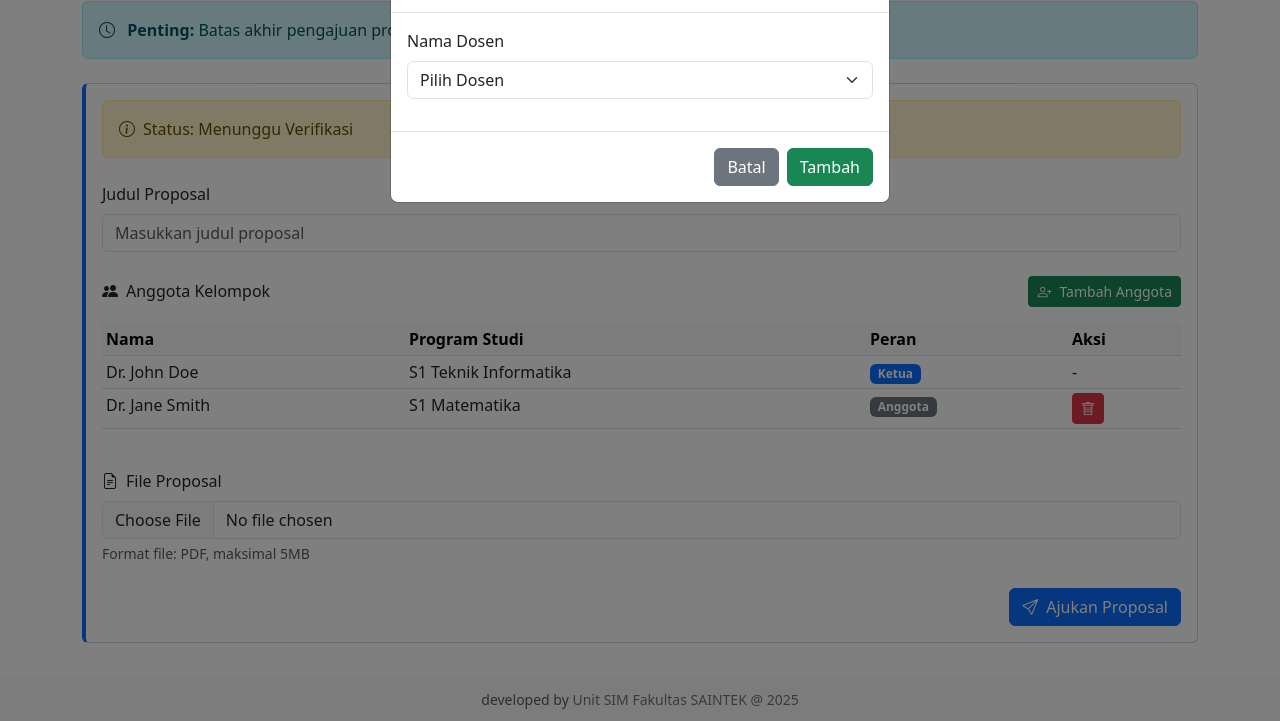
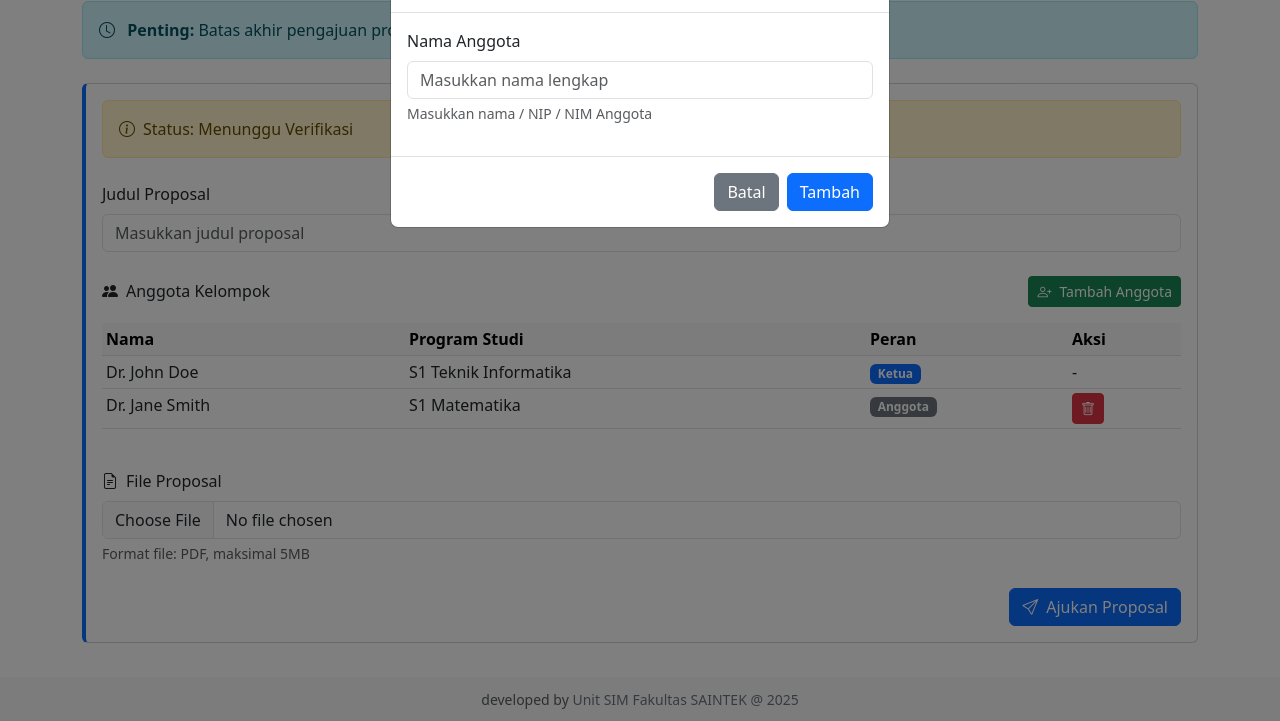
Before and after one commit to HalviRahman/simcdp, a plain HTML site: page dosen/proposal.html in a window 1280 px wide. Both pictures are taken after a click on the button "Tambah Anggota". Shown: the part 79-800 px from the top of the page. Drawn offline with nearby package versions, Linux system fonts and the light colour scheme.

Commit message:
fixing dosen

```diff
--- a/dosen/proposal.html
+++ b/dosen/proposal.html
@@ -63,7 +63,7 @@
                     <div class="mb-4">
                         <div class="d-flex justify-content-between align-items-center mb-3">
                             <h6 class="mb-0"><i class="bi bi-people-fill me-2"></i>Anggota Kelompok</h6>
-                            <button type="button" class="btn btn-success btn-sm" data-bs-toggle="modal" data-bs-target="#anggotaModal">
+                            <button type="button" class="btn btn-success btn-sm" data-bs-toggle="modal" data-bs-target="#tambahAnggotaModal">
                                 <i class="bi bi-person-plus me-2"></i>Tambah Anggota
                             </button>
                         </div>
@@ -117,8 +117,8 @@
         </div>
     </div>
 
-    <!-- Anggota Modal -->
-    <div class="modal fade" id="anggotaModal" tabindex="-1">
+    <!-- Modal Tambah Anggota -->
+    <div class="modal fade" id="tambahAnggotaModal" tabindex="-1">
         <div class="modal-dialog">
             <div class="modal-content">
                 <div class="modal-header">
@@ -128,18 +128,15 @@
                 <div class="modal-body">
                     <form>
                         <div class="mb-3">
-                            <label class="form-label">Nama Dosen</label>
-                            <select class="form-select" required>
-                                <option value="" selected disabled>Pilih Dosen</option>
-                                <option>Dr. Jane Smith</option>
-                                <option>Dr. Bob Wilson</option>
-                            </select>
+                            <label class="form-label">Nama Anggota</label>
+                            <input type="text" class="form-control" placeholder="Masukkan nama lengkap" required>
+                            <div class="form-text">Masukkan nama / NIP / NIM Anggota</div>
                         </div>
                     </form>
                 </div>
                 <div class="modal-footer">
                     <button type="button" class="btn btn-secondary" data-bs-dismiss="modal">Batal</button>
-                    <button type="button" class="btn btn-success">Tambah</button>
+                    <button type="button" class="btn btn-primary">Tambah</button>
                 </div>
             </div>
         </div>
```
Also changed, not shown: dosen/index.html (+2 -2 lines).
